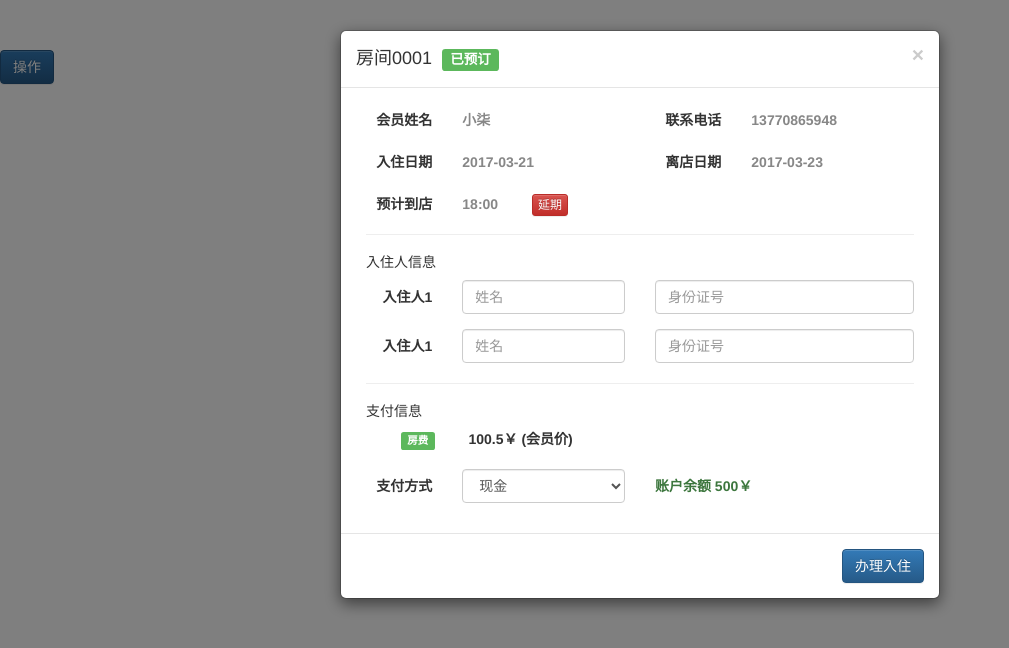
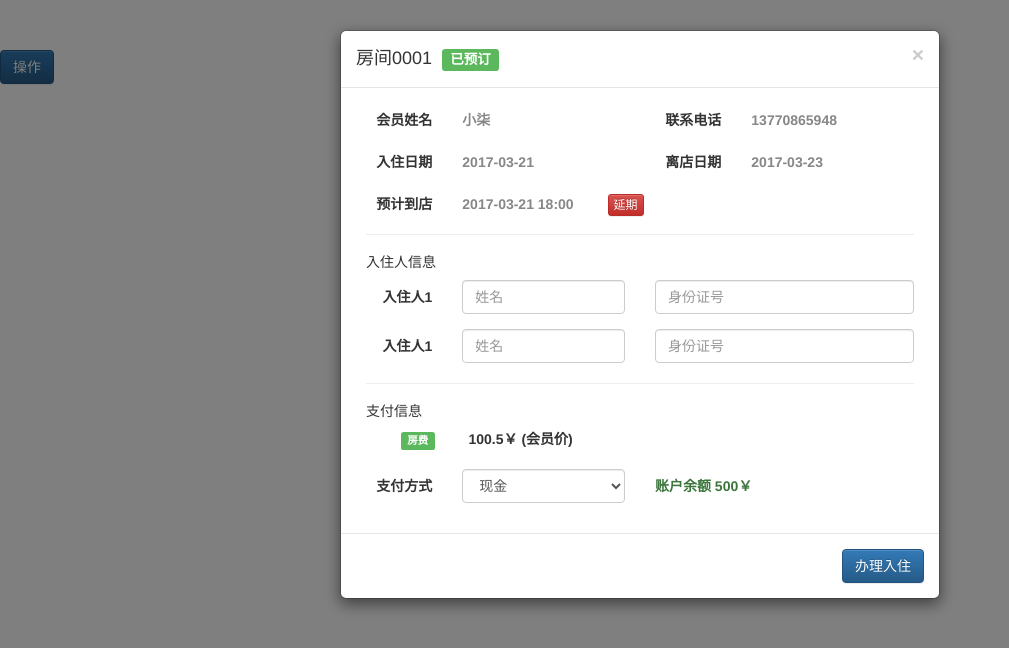
Before and after one commit to Christine-Tan/HCI, a plain HTML site: page HW/WebContent/prototype/vipCheckinModal.html in a window 1280 px wide. Both pictures are taken after a click on the button "操作". Shown: the whole page, without its empty margins (0-1009 px from the left). Drawn offline with Linux system fonts and the light colour scheme.

Commit message:
一丢丢buggggg

```diff
--- a/HW/WebContent/prototype/vipCheckinModal.html
+++ b/HW/WebContent/prototype/vipCheckinModal.html
@@ -68,14 +68,13 @@
                         </div>
                         <div class="form-group">
                             <label class="control-label col-md-2">预计到店</label>
-                            <div class="col-md-4">
+                            <div class="col-md-7">
+
                                 <div style="position: absolute">
-                                    <label class="control-label" id="arrive_time" style="color: #878787;">18:00</label>
+                                    <label class="control-label" id="arrive_time" style="color: #878787;">2017-03-21 18:00</label>
                                     <button type="button" class="btn btn-primary btn-danger btn-xs" onclick="Edit()" id="delay"
                                             style="margin-left: 30px">延期</button>
                                 </div>
-                                <!--<input class="input-sm form-control" id="time_input"-->
-                                <!--style="visibility: hidden;position: absolute">-->
                                 <input  id="time_input" type="text" class="input-sm form-control" value="2017-03-21 18:00" data-date-format="yyyy-MM-dd hh:ii" style="visibility: hidden;position: absolute" >
 
                             </div>
```
